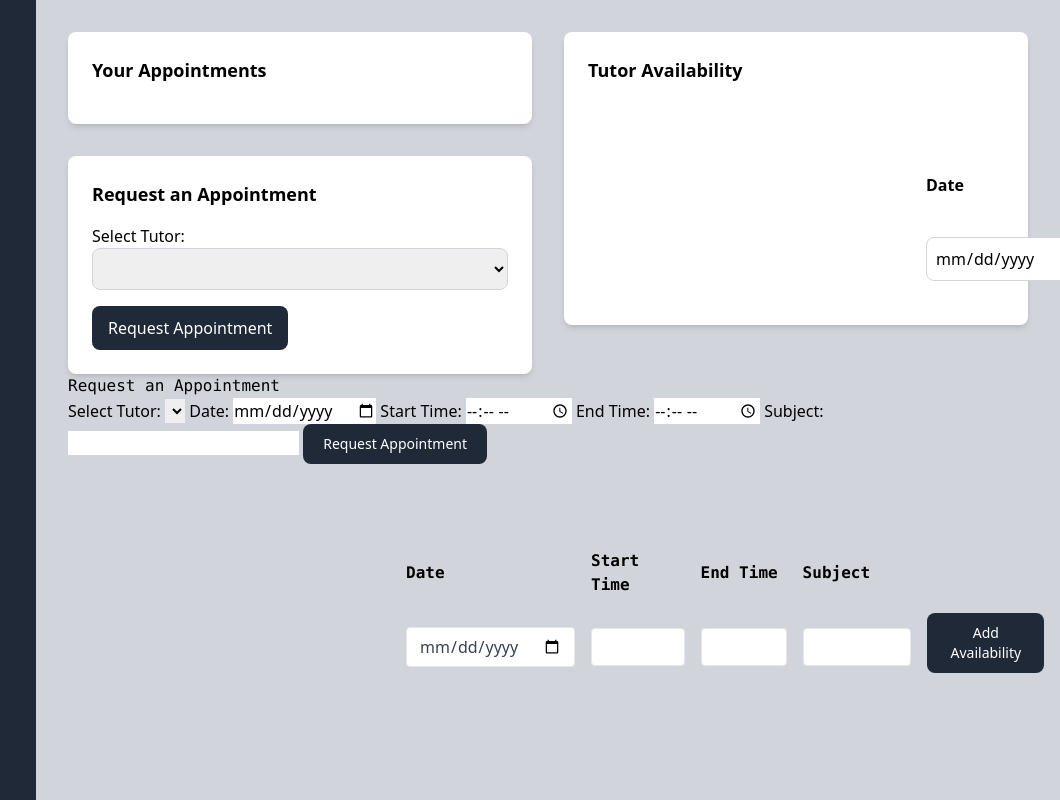
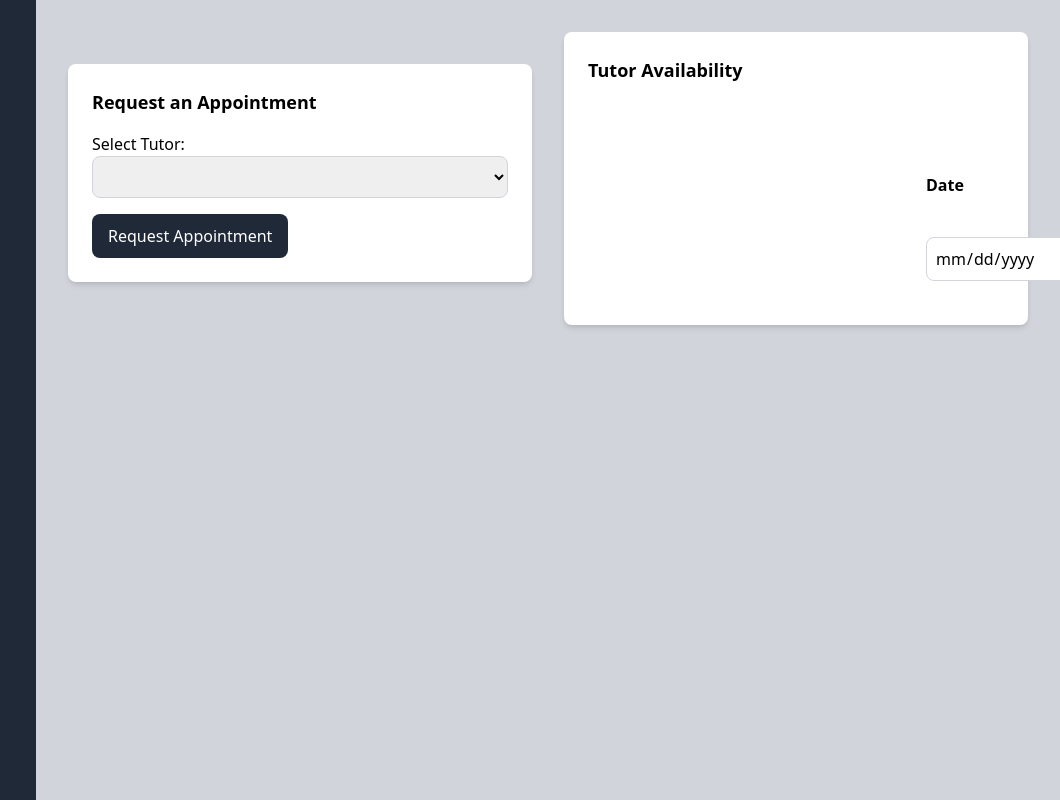
Before and after one commit to tutorhub-dev/tutorhub, a website: page public/profile.html in a window 1280 px wide. Shown: the top 800 px of the page, 220-1280 px from the left. Drawn offline with nearby package versions, Linux system fonts and the light colour scheme.

Commit message:
small edits to profile.html

```diff
--- a/public/profile.html
+++ b/public/profile.html
@@ -49,14 +49,7 @@
     <div class="flex-1 p-8">
         <div class="grid grid-cols-1 md:grid-cols-2 gap-8">
             <!-- Left Column -->
-            <div>
-                <!-- Appointments Container -->
-                <div class="bg-white rounded-lg shadow-md p-6">
-                    <h2 class="text-lg font-semibold mb-4">Your Appointments</h2>
-                    <div class="list">
-                        <ul id="appointmentList"></ul>
-                    </div>
-                </div>
+            <div class="user-class">
                 <!-- Request Appointment Section -->
                 <div class="bg-white rounded-lg shadow-md p-6 mt-8">
                     <h2 class="text-lg font-semibold mb-4">Request an Appointment</h2>
@@ -73,7 +66,7 @@
                 </div>
             </div>
             <!-- Right Column -->
-            <div>
+            <div class="tutor-class">
                 <!-- Tutor Availability Table -->
                 <div class="bg-white rounded-lg shadow-md p-6">
                     <h2 class="text-lg font-semibold mb-4">Tutor Availability</h2>
@@ -101,55 +94,6 @@
             </div>
         </div>
 
-        <!-- User Elements -->
-        <div class="user-class" style=>
-            <div class="appointment-request">
-                <h2 class="font-mono">Request an Appointment</h2>
-                <form id="appointmentRequestForm">
-                    <label for="tutorSelect">Select Tutor:</label>
-                    <select id="tutorSelect" name="tutorId" required>
-                        <!-- Options should be populated dynamically based on available tutors -->
-                    </select>
-
-                    <label for="appointmentDate">Date:</label>
-                    <input type="date" id="appointmentDate" name="date" required>
-
-                    <label for="appointmentTime">Start Time:</label>
-                    <input type="time" id="appointmentStartTime" name="time" required>
-
-                    <label for="appointmentEndTime">End Time:</label>
-                    <input type="time" id="appointmentEndTime" name="time" required>
-
-                    <label for="subject">Subject:</label>
-                    <input type="text" id="subject" name="subject" required>
-
-                    <button type="submit" id="reqApptButton" class="text-white bg-gray-800 hover:bg-gray-900 focus:outline-none focus:ring-4 focus:ring-gray-300 font-medium rounded-lg text-sm px-5 py-2.5 me-2 mb-2 dark:bg-gray-800 dark:hover:bg-gray-700 dark:focus:ring-gray-700 dark:border-gray-700">Request Appointment</button>
-                </form>
-            </div>
-        </div>
-
-        <!-- Tutor Elements -->
-        <table id="availabilityTable" class="tutor-class" style=>
-            <thead>
-                <tr>
-                    <th class="font-mono">Date</th>
-                    <th class="font-mono">Start Time</th>
-                    <th class="font-mono">End Time</th>
-                    <th class="font-mono">Subject</th>
-                </tr>
-            </thead>
-            <tbody>
-                <tr>
-                    <td><input type="date" id="date" class="appearance-none border rounded w-full py-2 px-3 text-gray-700 leading-tight focus:outline-none focus:shadow-outline" ></td>
-                    <td><input type="text" id="start" class="appearance-none border rounded w-full py-2 px-3 text-gray-700 leading-tight focus:outline-none focus:shadow-outline" ></td>
-                    <td><input type="text" id="end" class="appearance-none border rounded w-full py-2 px-3 text-gray-700 leading-tight focus:outline-none focus:shadow-outline" ></td>
-                    <td><input type="text" id="subject" class="appearance-none border rounded w-full py-2 px-3 text-gray-700 leading-tight focus:outline-none focus:shadow-outline" ></td>
-                    <td><button id="add-availability" class="text-white bg-gray-800 hover:bg-gray-900 focus:outline-none focus:ring-4 focus:ring-gray-300 font-medium rounded-lg text-sm px-5 py-2.5 me-2 mb-2 dark:bg-gray-800 dark:hover:bg-gray-700 dark:focus:ring-gray-700 dark:border-gray-700">Add Availability</button></td>
-                </tr>
-                <tr>
-                </tr>
-            </tbody>
-        </table>
     </div>
 
     <script src="js/profile.js"></script>
```
